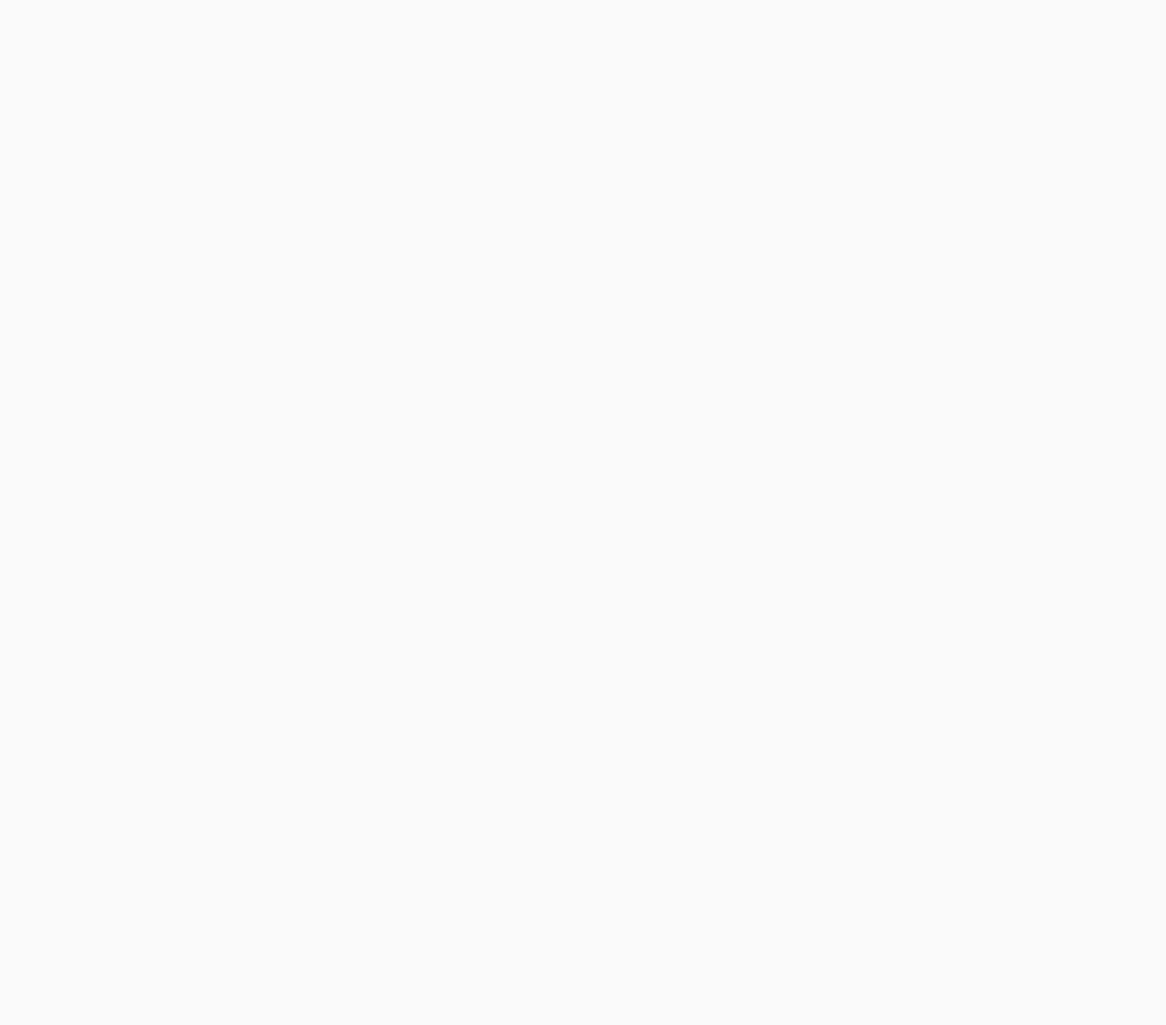
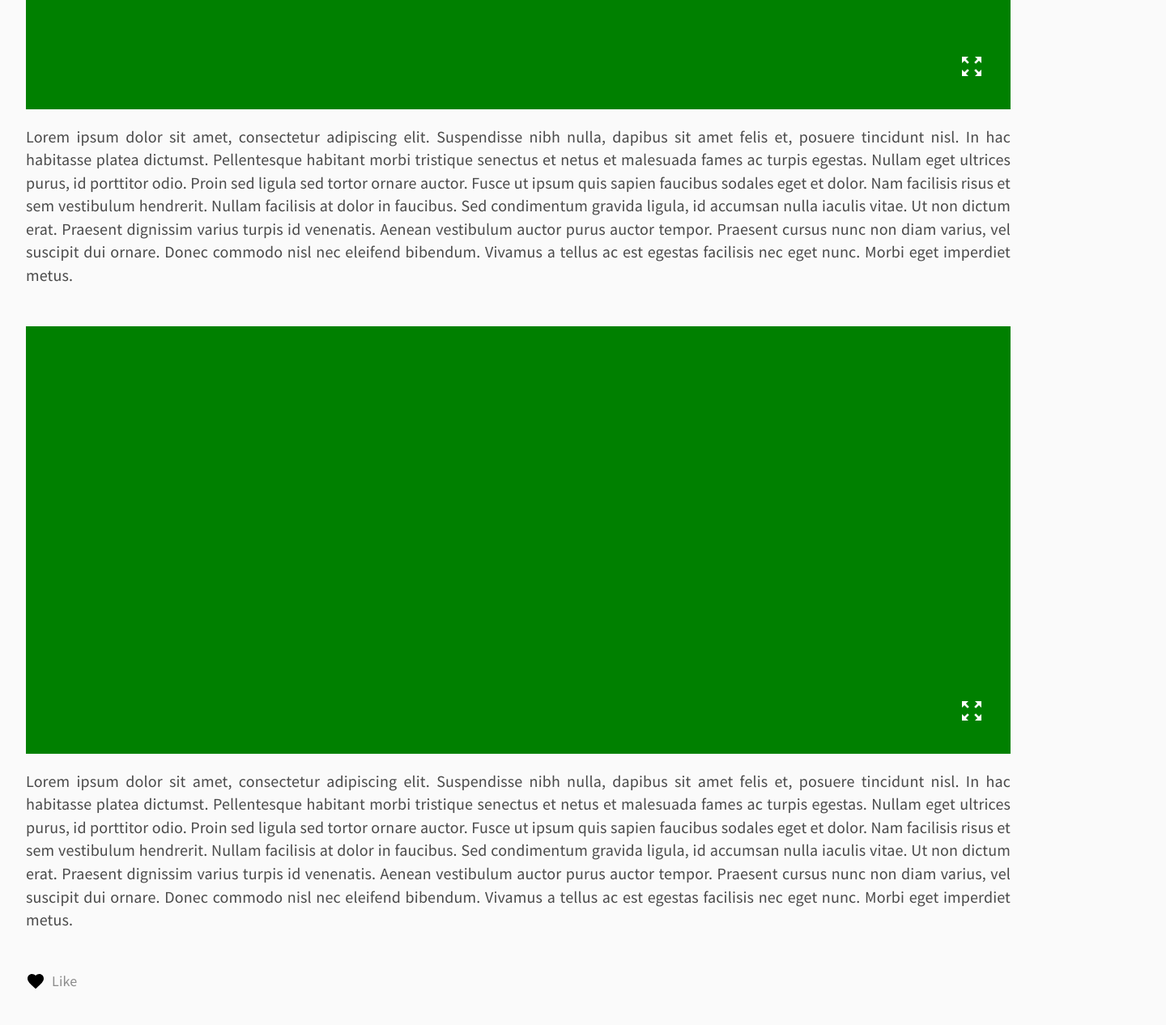
Before and after one commit to NikolasP98/MELOFOBIA, a React (Create React App) app: page / in a window 1280 px wide. Shown: the part 1505-2771 px from the top of the page at 81% size, 1440 px wide, since content can reach past the window. Before the commit the page ends 800 px from the top, so only its background shows below. Built offline with nearby package versions, Linux system fonts and the light colour scheme.

Commit message:
article mobile first

```diff
--- a/src/App.js
+++ b/src/App.js
@@ -5,6 +5,7 @@ import Navbar from './Components/Navbar/Navbar-component';
 import Footer from './Components/Footer/footer-component';
 import {MuiThemeProvider,createMuiTheme,CssBaseline} from '@material-ui/core';
 import Editor from './Components/Editor/editor-component';
+import Article from './Components/Article/article-component';
 
 const theme = createMuiTheme();
 function App() {
@@ -13,7 +14,7 @@ function App() {
     <CssBaseline/>
     <div>
       <Navbar/>
-      <Editor/>
+      <Article/>
       <Footer/>
     </div>
     </MuiThemeProvider>
--- a/src/Components/Article/article-component.jsx
+++ b/src/Components/Article/article-component.jsx
@@ -1,20 +1,26 @@
 import React from 'react'
-import PropTypes from 'prop-types'
+import './article-style.scss';
+import FavoriteIcon from '@material-ui/icons/Favorite';
+import ChevronRightIcon from '@material-ui/icons/ChevronRight';
 
 function Article() {
     return (
-        <div>
-            <div>ARTICLE</div>
-            <div>
+        <div className="articles">
+            <div className="article-first">ARTICLE</div>
+            <div className="article-main">
+                <div className="article-main-title">
                     <h1>ARTICLE TITLE</h1>
                     <p>autor: Nombre Autor</p>
                     <p>published time and date</p>
                 </div>
-            <div>
-                <div>
-
+                <div className="article-main-main">
+                    <div className="article-link">
+                        <div className="article-link-picture">
+                            <div className="zoom-out">
+                                <svg xmlns="http://www.w3.org/2000/svg" width="32" height="32" viewBox="0 0 24 24"><path d="M15 3l2.3 2.3-2.89 2.87 1.42 1.42L18.7 6.7 21 9V3zM3 9l2.3-2.3 2.87 2.89 1.42-1.42L6.7 5.3 9 3H3zm6 12l-2.3-2.3 2.89-2.87-1.42-1.42L5.3 17.3 3 15v6zm12-6l-2.3 2.3-2.87-2.89-1.42 1.42 2.89 2.87L15 21h6z" /></svg>
                             </div>
-                <div>
+                        </div>
+                        <div className="article-link-content">
                             <p>
                                 Lorem ipsum dolor sit amet,
                                 consectetur adipiscing elit.
@@ -47,6 +53,96 @@ function Article() {
                             </p>
                         </div>
                     </div>
+                    <div className="article-link">
+                        <div className="article-link-picture">
+                            <div className="zoom-out">
+                                <svg xmlns="http://www.w3.org/2000/svg" width="32" height="32" viewBox="0 0 24 24"><path d="M15 3l2.3 2.3-2.89 2.87 1.42 1.42L18.7 6.7 21 9V3zM3 9l2.3-2.3 2.87 2.89 1.42-1.42L6.7 5.3 9 3H3zm6 12l-2.3-2.3 2.89-2.87-1.42-1.42L5.3 17.3 3 15v6zm12-6l-2.3 2.3-2.87-2.89-1.42 1.42 2.89 2.87L15 21h6z" /></svg>
+                            </div>
+                        </div>
+                        <div className="article-link-content">
+                            <p>
+                                Lorem ipsum dolor sit amet,
+                                consectetur adipiscing elit.
+                                Suspendisse nibh nulla, dapibus
+                                sit amet felis et, posuere
+                                tincidunt nisl. In hac habitasse
+                                platea dictumst. Pellentesque
+                                habitant morbi tristique senectus
+                                et netus et malesuada fames ac
+                                turpis egestas. Nullam eget
+                                ultrices purus, id porttitor
+                                odio. Proin sed ligula sed tortor
+                                ornare auctor. Fusce ut ipsum
+                                quis sapien faucibus sodales eget
+                                et dolor. Nam facilisis risus et
+                                sem vestibulum hendrerit. Nullam
+                                facilisis at dolor in faucibus.
+                                Sed condimentum gravida ligula,
+                                id accumsan nulla iaculis vitae.
+                                Ut non dictum erat. Praesent
+                                dignissim varius turpis id
+                                venenatis. Aenean vestibulum
+                                auctor purus auctor tempor.
+                                Praesent cursus nunc non diam
+                                varius, vel suscipit dui ornare.
+                                Donec commodo nisl nec eleifend
+                                bibendum. Vivamus a tellus ac est
+                                egestas facilisis nec eget nunc.
+                                Morbi eget imperdiet metus.
+                            </p>
+                        </div>
+                    </div>
+                    <div className="article-link">
+                        <div className="article-link-picture">
+                            <div className="zoom-out">
+                                <svg xmlns="http://www.w3.org/2000/svg" width="32" height="32" viewBox="0 0 24 24"><path d="M15 3l2.3 2.3-2.89 2.87 1.42 1.42L18.7 6.7 21 9V3zM3 9l2.3-2.3 2.87 2.89 1.42-1.42L6.7 5.3 9 3H3zm6 12l-2.3-2.3 2.89-2.87-1.42-1.42L5.3 17.3 3 15v6zm12-6l-2.3 2.3-2.87-2.89-1.42 1.42 2.89 2.87L15 21h6z" /></svg>
+                            </div>
+                        </div>
+                        <div className="article-link-content">
+                            <p>
+                                Lorem ipsum dolor sit amet,
+                                consectetur adipiscing elit.
+                                Suspendisse nibh nulla, dapibus
+                                sit amet felis et, posuere
+                                tincidunt nisl. In hac habitasse
+                                platea dictumst. Pellentesque
+                                habitant morbi tristique senectus
+                                et netus et malesuada fames ac
+                                turpis egestas. Nullam eget
+                                ultrices purus, id porttitor
+                                odio. Proin sed ligula sed tortor
+                                ornare auctor. Fusce ut ipsum
+                                quis sapien faucibus sodales eget
+                                et dolor. Nam facilisis risus et
+                                sem vestibulum hendrerit. Nullam
+                                facilisis at dolor in faucibus.
+                                Sed condimentum gravida ligula,
+                                id accumsan nulla iaculis vitae.
+                                Ut non dictum erat. Praesent
+                                dignissim varius turpis id
+                                venenatis. Aenean vestibulum
+                                auctor purus auctor tempor.
+                                Praesent cursus nunc non diam
+                                varius, vel suscipit dui ornare.
+                                Donec commodo nisl nec eleifend
+                                bibendum. Vivamus a tellus ac est
+                                egestas facilisis nec eget nunc.
+                                Morbi eget imperdiet metus.
+                            </p>
+                        </div>
+                    </div>
+
+                    <div className="article-like">
+                        <p><span><FavoriteIcon /></span> Like </p>
+                    </div>
+                </div>
+            </div>
+            <div className="discussion">
+                <p>DISCUSSION <span><ChevronRightIcon style={{ fontSize: 32 }}/></span></p>
+            </div>
+            <div className="playlist">
+                PLAYLIST
+            </div>
         </div>
     )
 }
--- a/src/Components/Article/article-style.scss
+++ b/src/Components/Article/article-style.scss
@@ -0,0 +1,115 @@
+.articles {
+    .article-first {
+        margin-top: 2rem;
+        text-align: center;
+        color: #8C8C8C;
+        font-size: 16px;
+        font-weight: 600;
+    }
+
+    .article-main {
+        padding: 0 2rem;
+        margin-top: 1rem;
+
+        .article-main-title {
+            h1 {
+                font-weight: 600;
+                font-size: 2.6rem;
+                margin-bottom: 0;
+            }
+
+            p {
+                color: #8C8C8C;
+                margin-top: 0.5rem;
+                margin-bottom: 2rem;
+                font-size: 13px;
+            }
+        }
+
+        .article-main-main {
+            .article-link {
+                margin-bottom: 3rem;
+
+                .article-link-picture {
+                    width: 100%;
+                    height: 33rem;
+                    background-color: green;
+                    position: relative;
+                    margin-bottom: 1rem;
+
+                    .zoom-out {
+                        position: absolute;
+                        bottom: 0;
+                        right: 0;
+                        margin: 2rem;
+
+                        svg {
+                            fill: #FFFFFF;
+                        }
+                    }
+                }
+
+                .article-link-content {
+                    font-size: 20px;
+                    font-weight: 400;
+                    text-align: justify;
+                    color: #4A4A4A;                    ;
+                }
+            }
+        }
+
+        .article-like {
+            p {
+                display: flex;
+                align-items: center;
+                font-size: large;
+                color: #8C8C8C;
+
+                span {
+                    display: flex;
+                    margin-right: 0.5rem;
+
+                    svg {
+                        fill: #000000;
+                    }
+                }
+
+            }
+        }
+    }
+
+    .discussion,
+    .playlist {
+        text-align: center;
+    }
+
+    .discussion {
+        font-weight: 600;
+        margin-bottom: 4rem;
+        font-size: 2rem;
+
+        p {
+            display: flex;
+            justify-content: center;
+            align-items: center;
+
+            span {
+                display: flex;
+
+                svg {
+                    fill: #8C8C8C;
+                }
+            }
+        }
+    }
+
+    .playlist {
+        background-color: silver;
+        min-height: 30rem;
+        display: flex;
+        justify-content: center;
+        align-items: center;
+        font-size: 3rem;
+        font-weight: 600;
+    }
+}
--- a/src/Components/Footer/footer-style.scss
+++ b/src/Components/Footer/footer-style.scss
@@ -1,6 +1,6 @@
 .footer {
   //height: 70px;
-  margin-top: 200px;
+  margin-top: 20px;
   display: flex;
   grid-template-columns: 100px 100px 200px;
   background-color: black;
```
Lines whose indentation alone changed are shown as unchanged.
